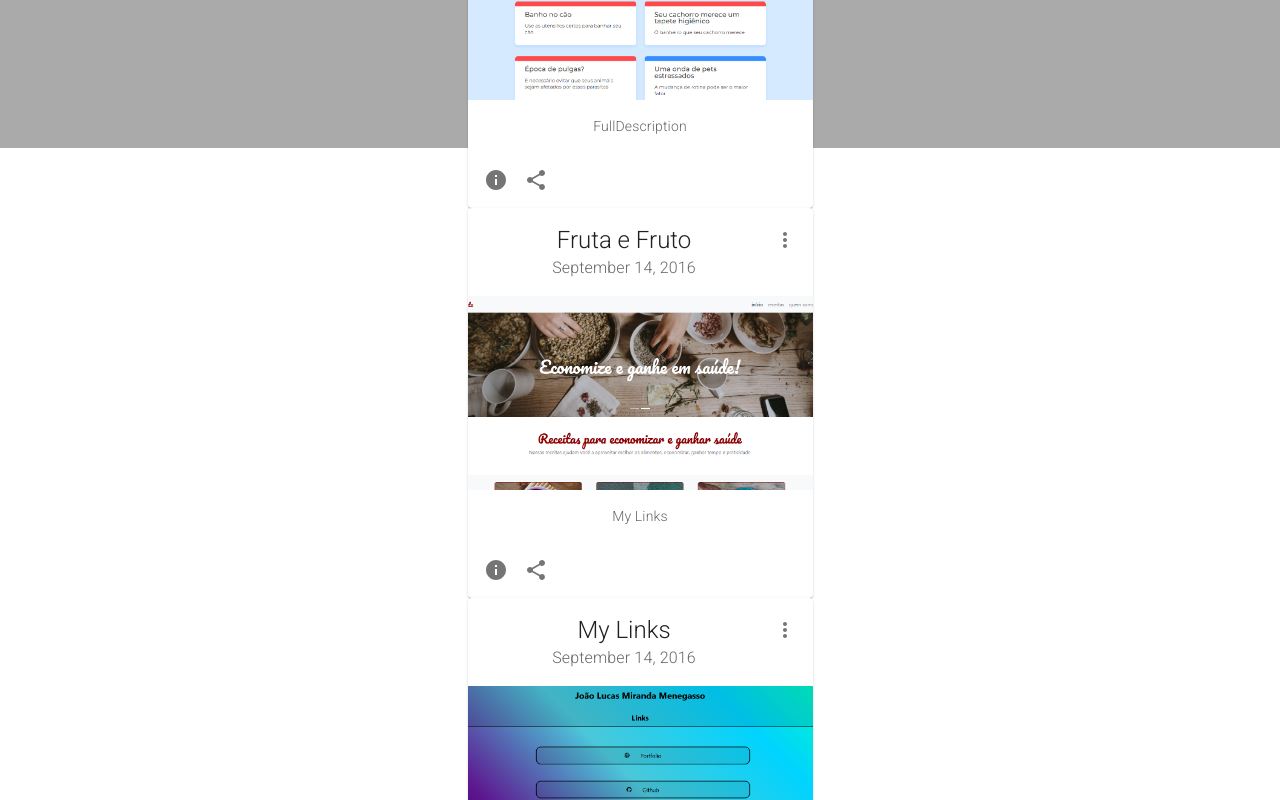
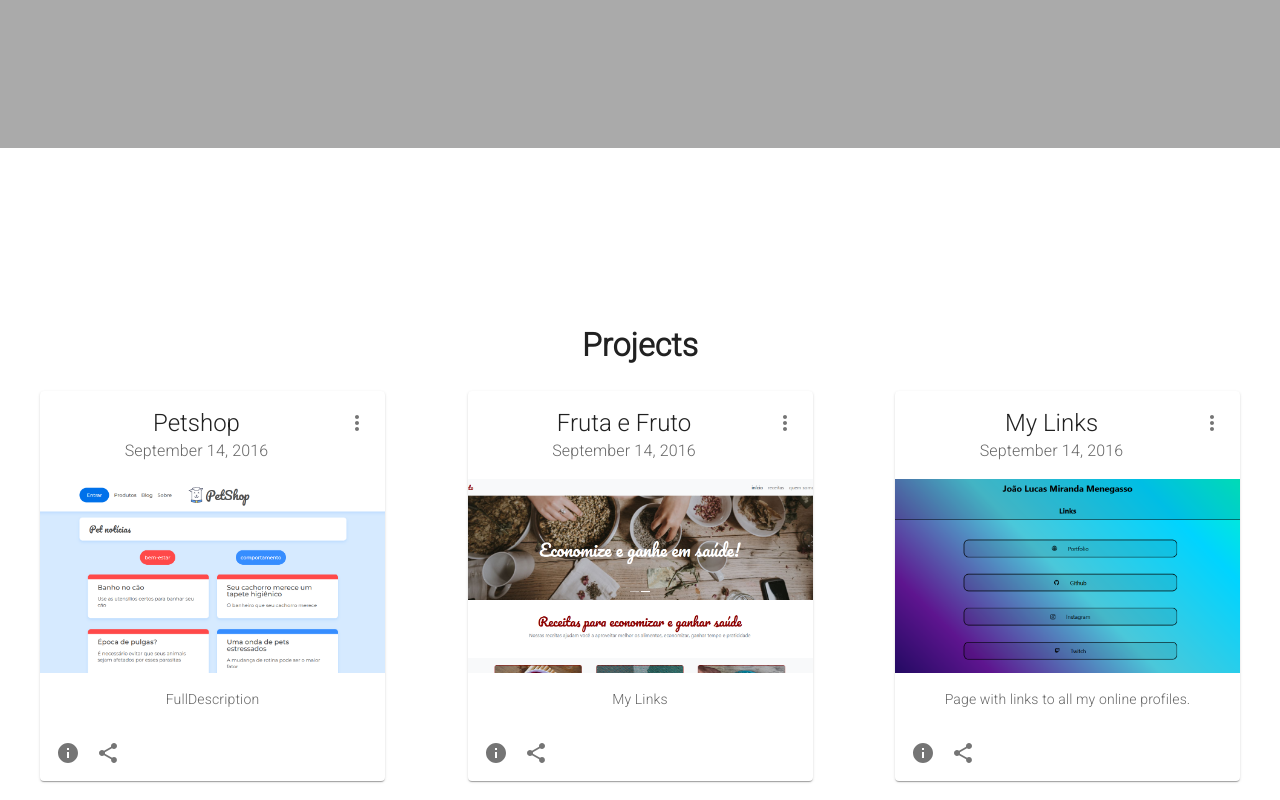
Before and after one commit to joaolucasmm/portfolio-dev, a React (Create React App) app: page / in a window 1280 px wide. Shown: the part 1452-2252 px from the top of the page. Built offline with nearby package versions, Linux system fonts and the light colour scheme.

Commit message:
Update SASS map

```diff
--- a/src/Assets/style/style.css
+++ b/src/Assets/style/style.css
@@ -231,39 +231,37 @@
   breakpointTablet: 768px;
 }
 
-.container-projects {
+.container_projects {
   display: flex;
-  justify-content: center;
-  align-items: center;
-  height: 100vh;
-  padding-bottom: 20rem;
+  flex-direction: column;
 }
-.container-projects .projects {
-  width: 80%;
-  margin: auto;
-  margin-bottom: 2rem;
-  background: rgba(63, 104, 136, 0.8901960784);
-  border-radius: 30px;
+.container_projects .project_items {
+  display: flex;
+  flex-direction: row;
+  flex-wrap: wrap;
+  width: 1200px;
+  justify-content: space-between;
+  row-gap: 25px;
 }
-.container-projects .projects .projects__container {
+
+.dialog_title {
+  text-align: center;
+}
+
+.dialog_content {
   display: flex;
+  flex-direction: row;
+  justify-content: space-around;
 }
-.container-projects .projects .projects__container .project {
-  padding: 1rem;
-  background: white;
-  margin: 1rem;
-  opacity: 0.88;
+.dialog_content .dialog_media {
+  width: 800px;
 }
-.container-projects .projects .projects__container .project .project__link {
-  color: black;
-  text-decoration: none;
-  transition: font-size 0.2s;
+.dialog_content .dialog_description {
+  width: 550px;
 }
-.container-projects .projects .projects__container .project .project__link:hover {
-  font-size: 1.08em;
-}
-.container-projects .projects .projects__container .project .project__image {
-  max-width: 100%;
+.dialog_content .dialog_rows {
+  display: flex;
+  flex-direction: column;
 }
 
 @media (max-width: 768px) {
```
Also changed, not shown: 1 other file (tests, documents, lock files or other folders).
